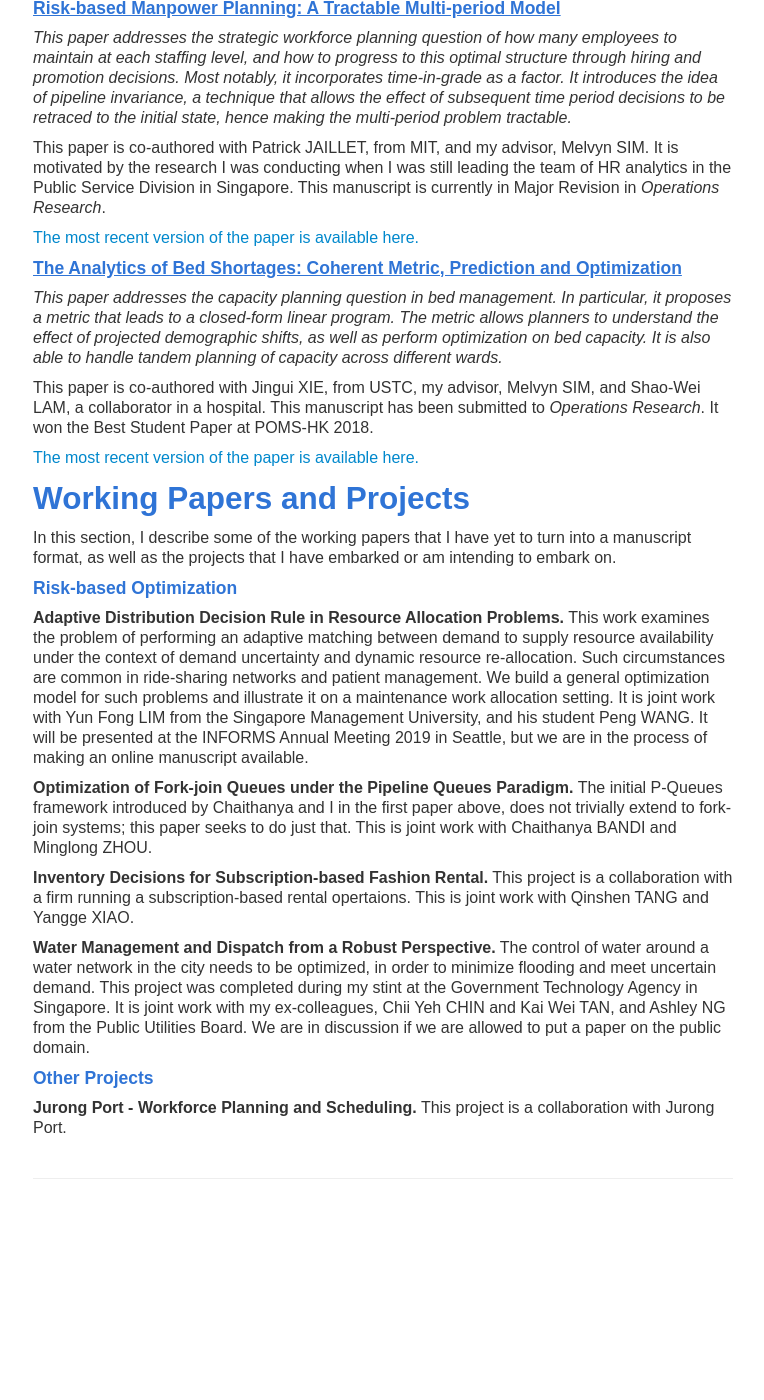
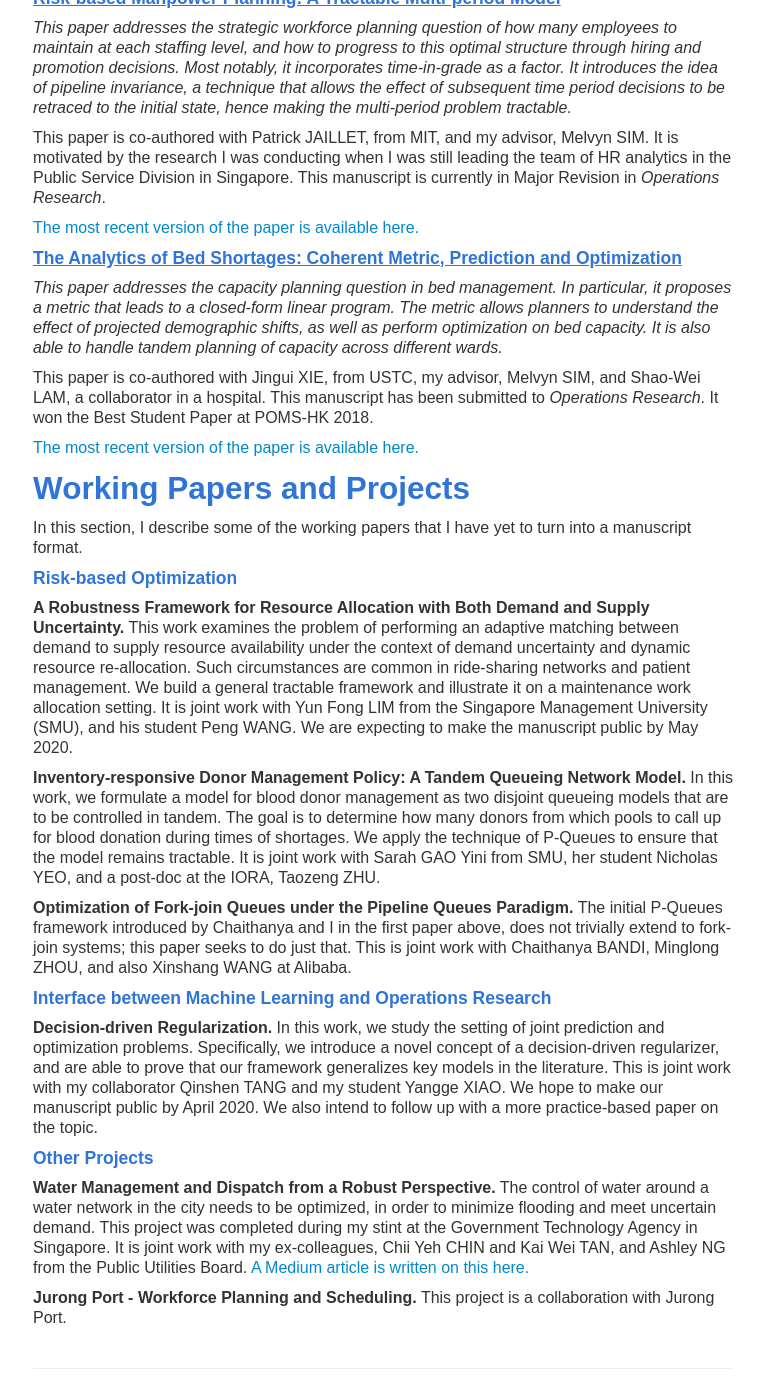
Before and after one commit to gg-ed/gg-ed.github.io, a Jekyll site: the page built from pages/research.md, in a window 1280 px wide and 1400 px high, scrolled down 694 px. Shown: the whole window, without its empty margins (257-1021 px from the left). Built offline with Jekyll 4.4.1, drawn with Linux system fonts in a browser that asks for light colours; before the commit the page ends 1904 px from its top, so only the background shows below that; some of the changed text lies outside the part shown.

Commit message:
Mar 2020 update

```diff
--- a/pages/research.md
+++ b/pages/research.md
@@ -7,12 +7,14 @@ description: Gar Goei's research
 #### <u>Intraday Scheduling with Patient Re-entries and Variability in Behaviours</u>
 *This paper studies the intraday patient scheduling problem, but specifically examines how to model patient re-entry, no-show, lateness and walk-ins. These features can sometimes account for around 20-40% of all patients and hence ought to be carefully considered when optimizing scheduling decisions. This paper is a sharp illustration of the P-Queue framework (the paper after this one) in action, where we observe strong numerical performance arising from the optimal scheduling policy proposed by the model.*
 
-This paper is co-authored with Chaithanya BANDI from Kellogg, Northwestern, my student Minglong ZHOU, and a couple of medical doctors, Wilson WANG and Glen LIAU, who provided strong support in terms of practitioner experience and data. This manuscript has been submitted to the *MSOM Special Issue on Smart City Operations*. Minglong will also be presenting it at the upcoming INFORMS Annual Meeting 2019 in Seattle.
+This paper is co-authored with Chaithanya BANDI from Kellogg, Northwestern, my student Minglong ZHOU, and a couple of medical doctors, Wilson WANG and Glen LIAU, who provided strong support in terms of practitioner experience and data. This manuscript is in Major Revision in *MSOM Special Issue on Smart City Operations*.
+
+[The most recent version of the paper is available here.]({{ BASE_PATH}}/pages/working_papers/xray.pdf)
 
 #### <u>Exploiting Hidden Convexity for Optimal Flow Control in Queueing Networks</u>
 *This paper builds a general optimization framework (termed P-Queues) to seek a control policy in Queueing Networks that satisfies chance constraints on waiting times and other queue-based metrics. It can handle general service time distributions, general arrival distributions, non-zero initial conditions and a very large class of networks. The model appears to perform well in 36 experiments conducted on a real data set, coming within 5% of stochastic optimal and beating common heuristics by around 10%.*
 
-This paper is co-authored with Chaithanya BANDI from Kellogg, Northwestern. This manuscript received a reject and resubmit in *Operations Research*. It will also be presented at the INFORMS Annual Meeting 2019 in Seattle.
+This paper is co-authored with Chaithanya BANDI from Kellogg, Northwestern. This manuscript received a reject and resubmit in *Operations Research*.
 
 [The most recent version of the paper is available here.]({{ BASE_PATH}}/pages/working_papers/pqueue.pdf)
 
@@ -34,19 +36,23 @@ This paper is co-authored with Jingui XIE, from USTC, my advisor, Melvyn SIM, an
 
 ## Working Papers and Projects
 
-In this section, I describe some of the working papers that I have yet to turn into a manuscript format, as well as the projects that I have embarked or am intending to embark on.
+In this section, I describe some of the working papers that I have yet to turn into a manuscript format.
 
 #### Risk-based Optimization
 
-<b>Adaptive Distribution Decision Rule in Resource Allocation Problems.</b> This work examines the problem of performing an adaptive matching between demand to supply resource availability under the context of demand uncertainty and dynamic resource re-allocation. Such circumstances are common in ride-sharing networks and patient management. We build a general optimization model for such problems and illustrate it on a maintenance work allocation setting. It is joint work with Yun Fong LIM from the Singapore Management University, and his student Peng WANG. It will be presented at the INFORMS Annual Meeting 2019 in Seattle, but we are in the process of making an online manuscript available.
+<b>A Robustness Framework for Resource Allocation with Both Demand and Supply Uncertainty.</b> This work examines the problem of performing an adaptive matching between demand to supply resource availability under the context of demand uncertainty and dynamic resource re-allocation. Such circumstances are common in ride-sharing networks and patient management. We build a general tractable framework and illustrate it on a maintenance work allocation setting. It is joint work with Yun Fong LIM from the Singapore Management University (SMU), and his student Peng WANG. We are expecting to make the manuscript public by May 2020.
 
-<b>Optimization of Fork-join Queues under the Pipeline Queues Paradigm.</b> The initial P-Queues framework introduced by Chaithanya and I in the first paper above, does not trivially extend to fork-join systems; this paper seeks to do just that. This is joint work with Chaithanya BANDI and Minglong ZHOU.
+<b>Inventory-responsive Donor Management Policy: A Tandem Queueing Network Model.</b> In this work, we formulate a model for blood donor management as two disjoint queueing models that are to be controlled in tandem. The goal is to determine how many donors from which pools to call up for blood donation during times of shortages. We apply the technique of P-Queues to ensure that the model remains tractable. It is joint work with Sarah GAO Yini from SMU, her student Nicholas YEO, and a post-doc at the IORA, Taozeng ZHU.
 
-<b>Inventory Decisions for Subscription-based Fashion Rental.</b> This project is a collaboration with a firm running a subscription-based rental opertaions. This is joint work with Qinshen TANG and Yangge XIAO.
+<b>Optimization of Fork-join Queues under the Pipeline Queues Paradigm.</b> The initial P-Queues framework introduced by Chaithanya and I in the first paper above, does not trivially extend to fork-join systems; this paper seeks to do just that. This is joint work with Chaithanya BANDI, Minglong ZHOU, and also Xinshang WANG at Alibaba.
 
-<b>Water Management and Dispatch from a Robust Perspective.</b> The control of water around a water network in the city needs to be optimized, in order to minimize flooding and meet uncertain demand. This project was completed during my stint at the Government Technology Agency in Singapore. It is joint work with my ex-colleagues, Chii Yeh CHIN and Kai Wei TAN, and Ashley NG from the Public Utilities Board. We are in discussion if we are allowed to put a paper on the public domain.
+#### Interface between Machine Learning and Operations Research
+
+<b>Decision-driven Regularization.</b> In this work, we study the setting of joint prediction and optimization problems. Specifically, we introduce a novel concept of a decision-driven regularizer, and are able to prove that our framework generalizes key models in the literature. This is joint work with my collaborator Qinshen TANG and my student Yangge XIAO. We hope to make our manuscript public by April 2020. We also intend to follow up with a more practice-based paper on the topic.
 
 #### Other Projects
+
+<b>Water Management and Dispatch from a Robust Perspective.</b> The control of water around a water network in the city needs to be optimized, in order to minimize flooding and meet uncertain demand. This project was completed during my stint at the Government Technology Agency in Singapore. It is joint work with my ex-colleagues, Chii Yeh CHIN and Kai Wei TAN, and Ashley NG from the Public Utilities Board. [A Medium article is written on this here.](https://medium.com/dsaid-govtech/using-robust-optimization-and-mixed-integer-programming-to-manage-singapores-water-resources-a0b899afe601)
 
 <b>Jurong Port - Workforce Planning and Scheduling.</b> This project is a collaboration with Jurong Port.
 
```
Also changed, not shown: 3 other files.
